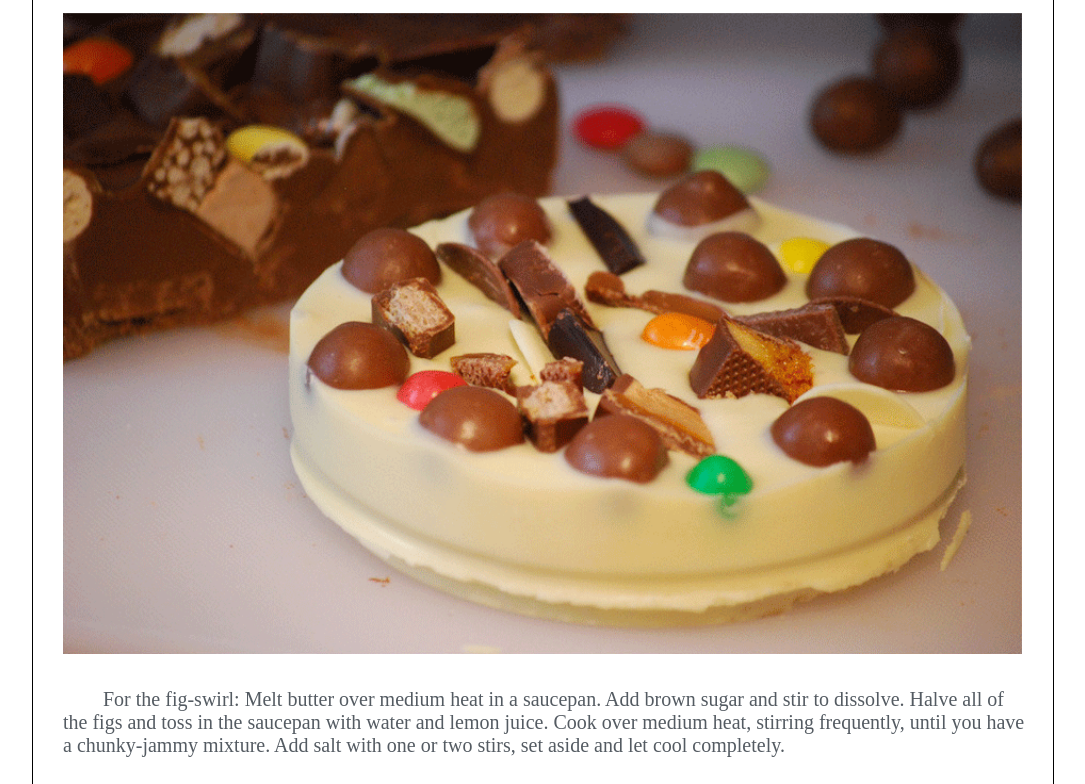
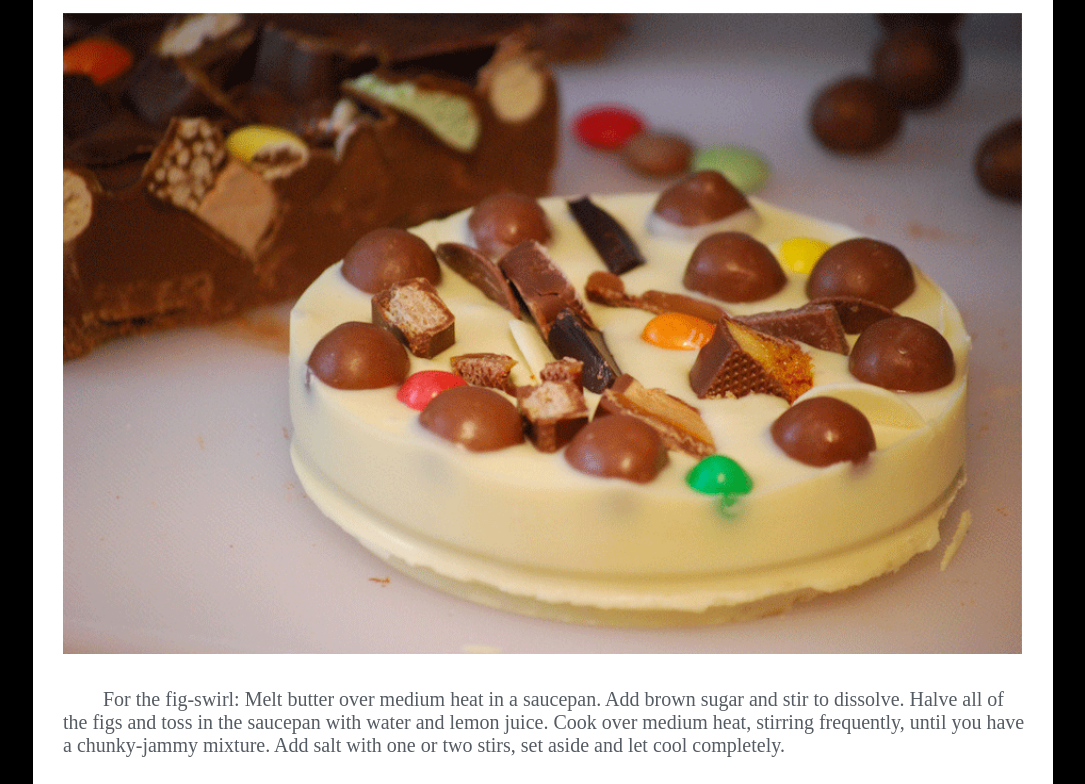
Before and after one commit to ejdelrio/chocolate-pizza, a plain HTML site: page index.html in a window 1280 px wide. Shown: the part 228-1012 px from the top of the page, without its empty margins (97-1182 px from the left). Drawn offline with nearby package versions, Linux system fonts and the light colour scheme; a web font is replaced by a local one.

Commit message:
Made new branch

```diff
--- a/style.css
+++ b/style.css
@@ -6,9 +6,10 @@ li {
 
 body {
   width: 1020px;
-  height: 2000px;
+  height: auto;
   margin: auto;
   outline: 1px solid black;
+  background: black;
 }
 
 
```
